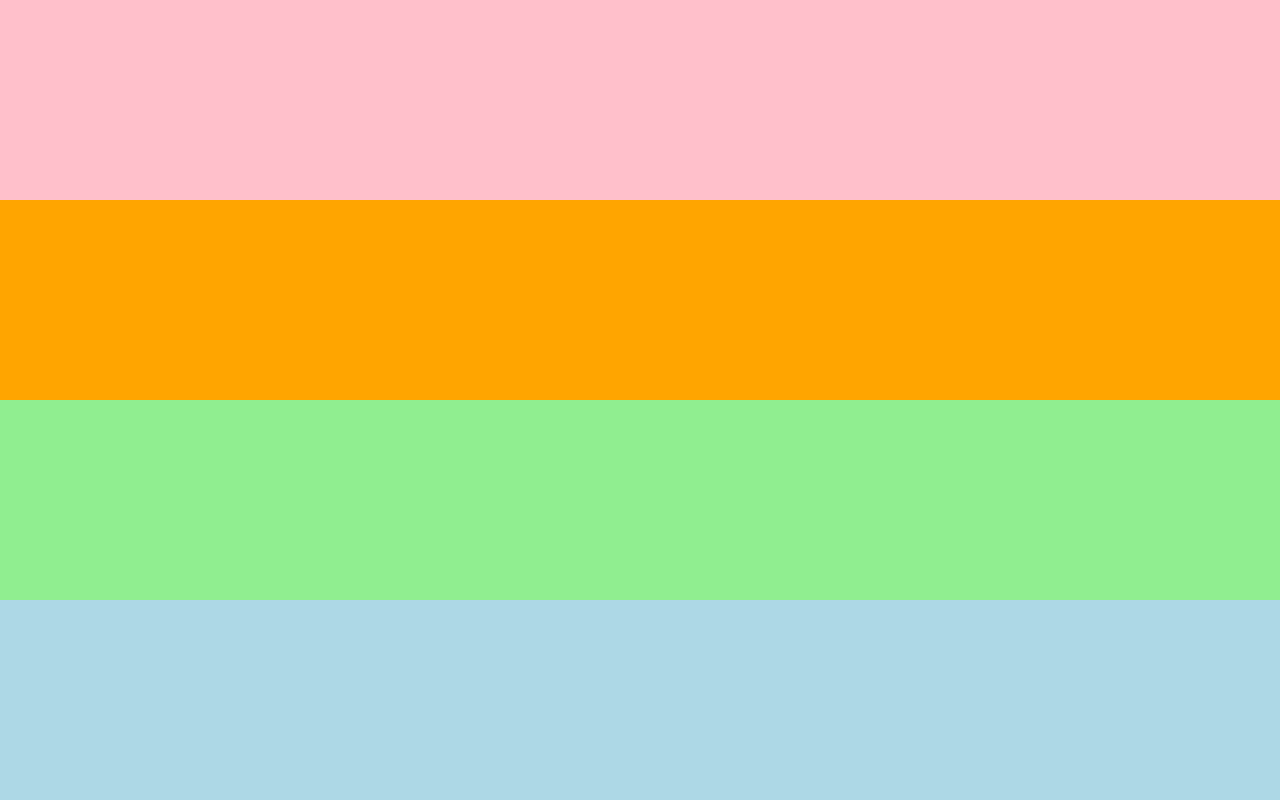
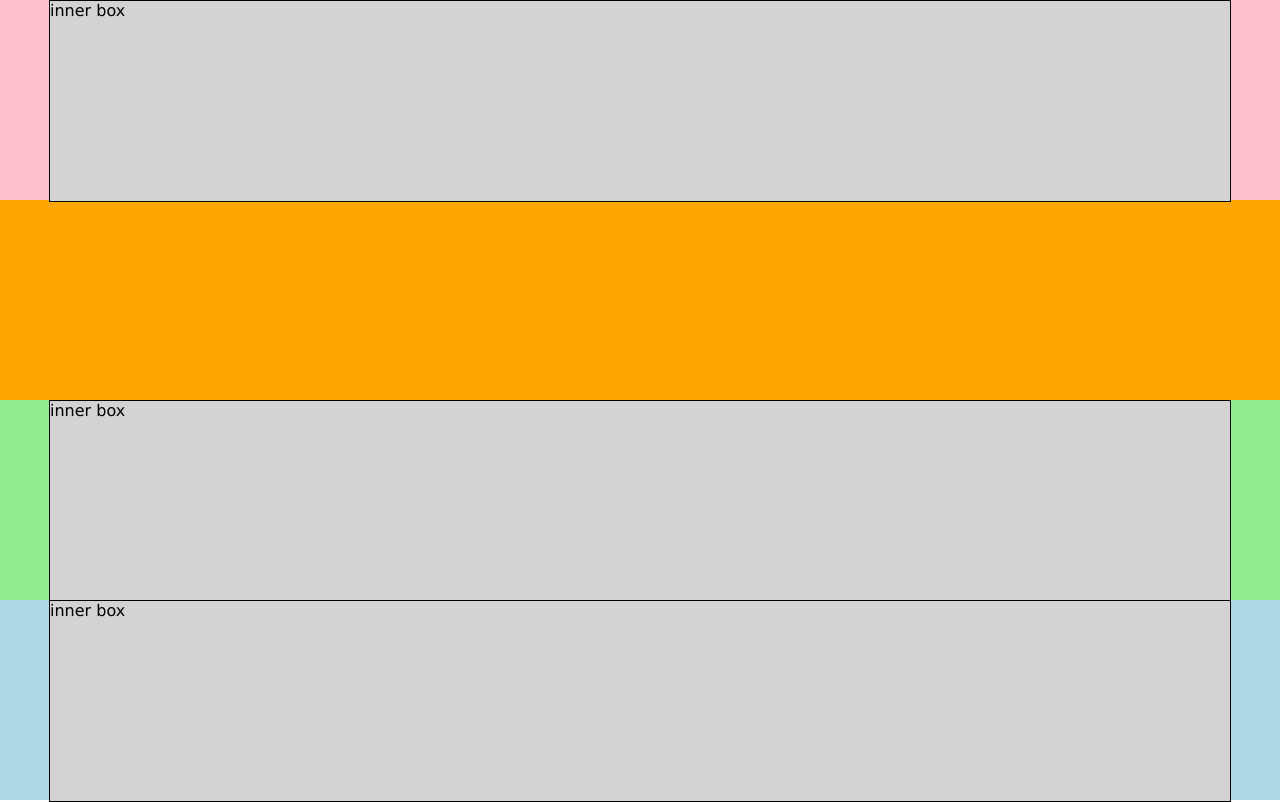
Before and after one commit to arawon/web103, a plain HTML site: page index.html in a window 1280 px wide. Drawn offline with Linux system fonts and the light colour scheme.

Commit message:
103-s01. 05 code

```diff
--- a/CSS/main.css
+++ b/CSS/main.css
@@ -2,18 +2,30 @@
   font-family: Verdana, Tahoma, sans-serif;
   margin: 0; padding: 0;
 }
+.inner {
+  width: 1180px; height: 100%;
+  margin: 0 auto;
+  position: relative;
+  overflow: hidden;
+  background-color: lightgray; /* temporary */
+  border: 1px solid #000;      /* temporary */
+}
+/* header ****************************************************************** */
 header {
   height: 25vh;
   background-color: pink;
 }
+/* title_image ************************************************************* */
 #title_image {
   height: 25vh;
   background-color: orange;
 }
+/* section ***************************************************************** */
 section {
   height: 25vh;
   background-color: lightgreen;
 }
+/* footer ****************************************************************** */
 footer {
   height: 25vh;
   background-color: lightblue;
--- a/index.html
+++ b/index.html
@@ -9,10 +9,20 @@
 </head>
 
 <body>
-  <header></header>
+  <!-- header ------------------------------------------------------------- -->
+  <header>
+    <div class="inner">inner box</div>
+  </header>
+  <!-- title_image -------------------------------------------------------- -->
   <div id="title_image"></div>
-  <section></section>
-  <footer></footer>
+  <!-- section ------------------------------------------------------------ -->
+  <section>
+    <div class="inner">inner box</div>
+  </section>
+  <!-- footer ------------------------------------------------------------- -->
+  <footer>
+    <div class="inner">inner box</div>
+  </footer>
 </body>
 
 </html>
```
